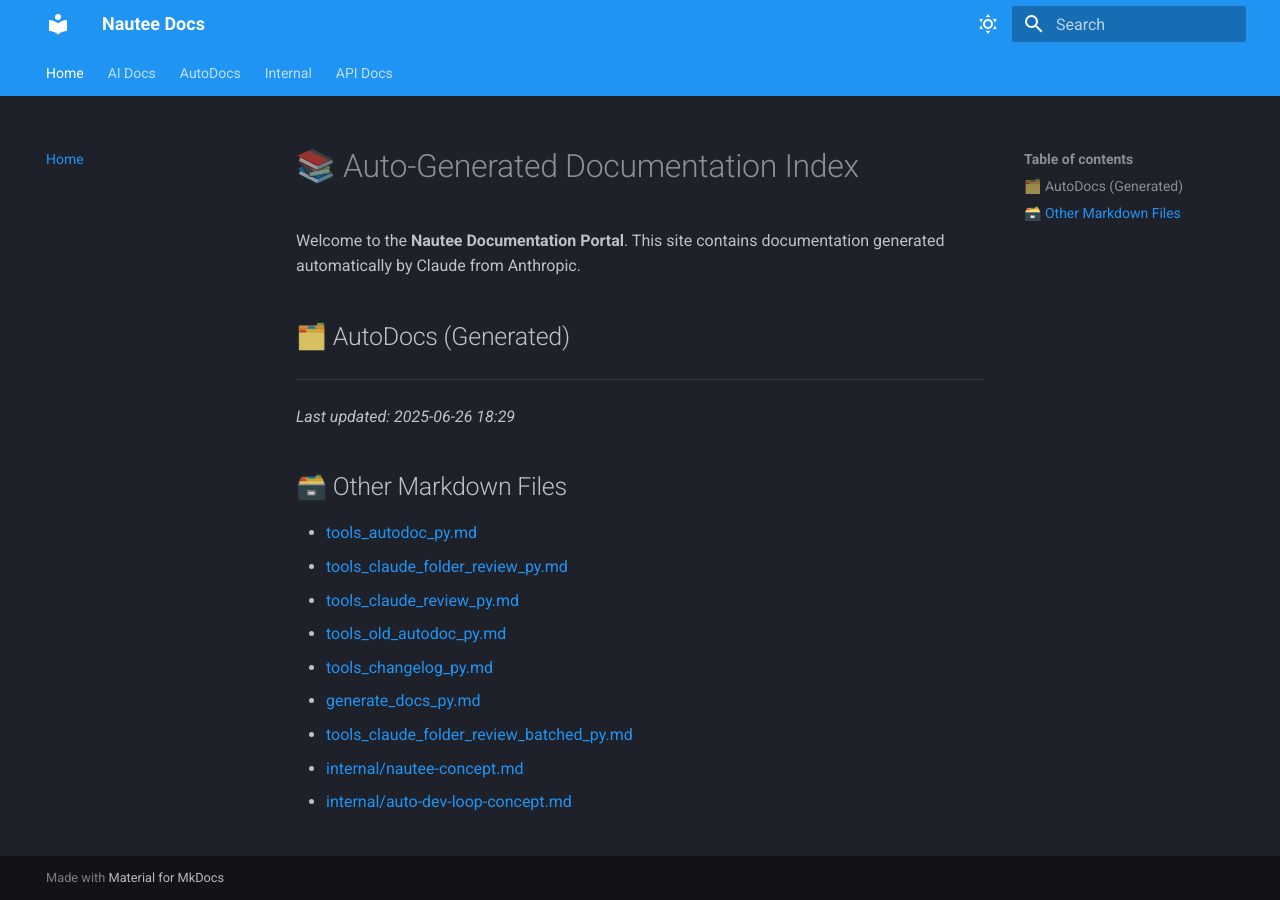
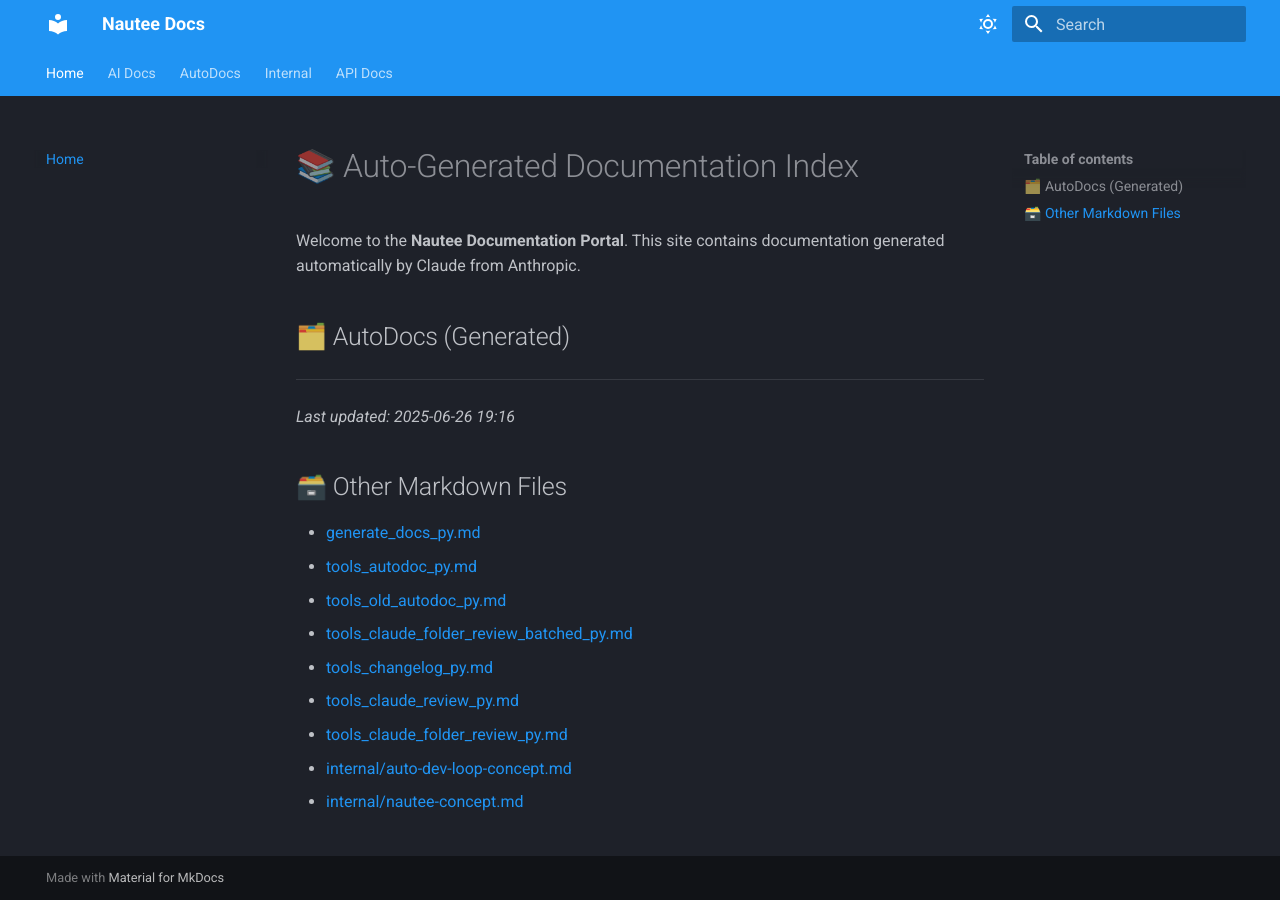
Before and after one commit to 48Nauts-Operator/nautee, an MkDocs documentation site: the page built from docs/index.md, in a window 1280 px wide. Built offline with MkDocs 1.6.1 and Material for MkDocs 9.7.7, drawn with Linux system fonts in a browser that asks for light colours.

```diff
--- a/docs/index.md
+++ b/docs/index.md
@@ -7,16 +7,16 @@ Welcome to the **Nautee Documentation Portal**. This site contains documentation
 
 ---
 
-_Last updated: 2025-06-26 18:29_
+_Last updated: 2025-06-26 19:16_
 
 ## 🗃️ Other Markdown Files
 
+- [generate_docs_py.md](generate_docs_py.md)
 - [tools_autodoc_py.md](tools_autodoc_py.md)
+- [tools_old_autodoc_py.md](tools_old_autodoc_py.md)
+- [tools_claude_folder_review_batched_py.md](tools_claude_folder_review_batched_py.md)
+- [tools_changelog_py.md](tools_changelog_py.md)
+- [tools_claude_review_py.md](tools_claude_review_py.md)
 - [tools_claude_folder_review_py.md](tools_claude_folder_review_py.md)
-- [tools_claude_review_py.md](tools_claude_review_py.md)
-- [tools_old_autodoc_py.md](tools_old_autodoc_py.md)
-- [tools_changelog_py.md](tools_changelog_py.md)
-- [generate_docs_py.md](generate_docs_py.md)
-- [tools_claude_folder_review_batched_py.md](tools_claude_folder_review_batched_py.md)
+- [internal/auto-dev-loop-concept.md](internal/auto-dev-loop-concept.md)
 - [internal/nautee-concept.md](internal/nautee-concept.md)
-- [internal/auto-dev-loop-concept.md](internal/auto-dev-loop-concept.md)
```
